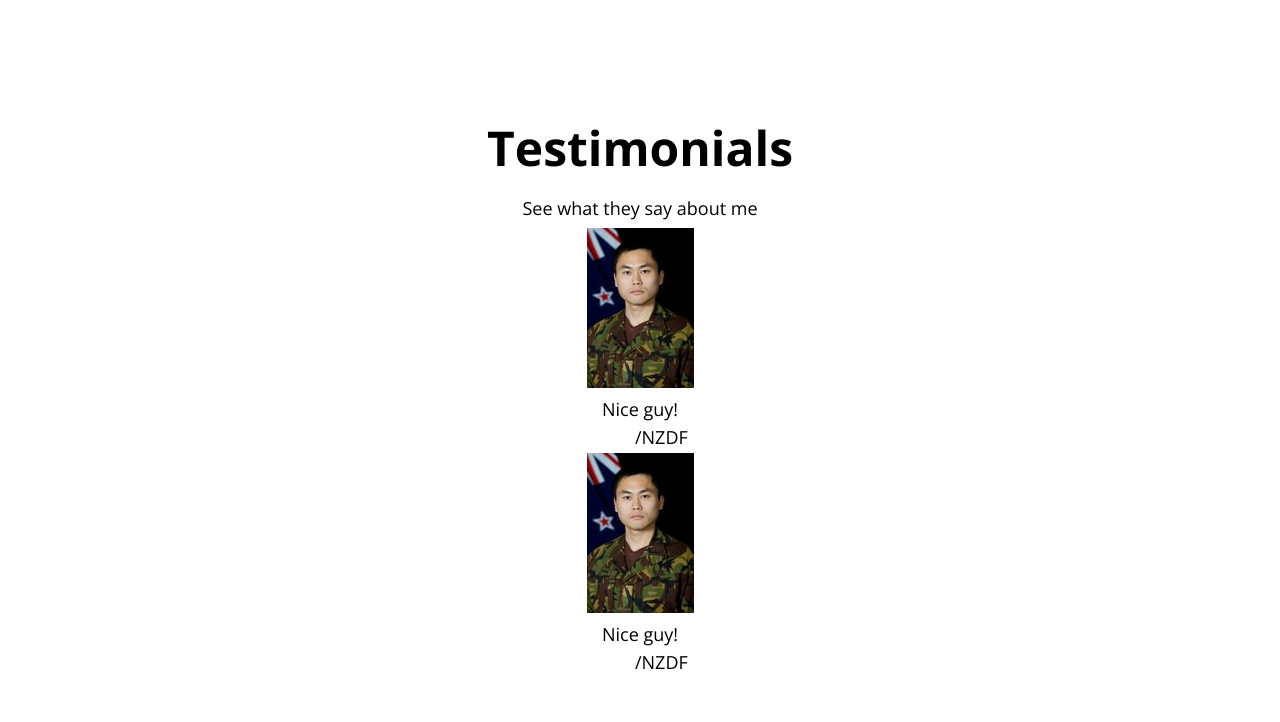
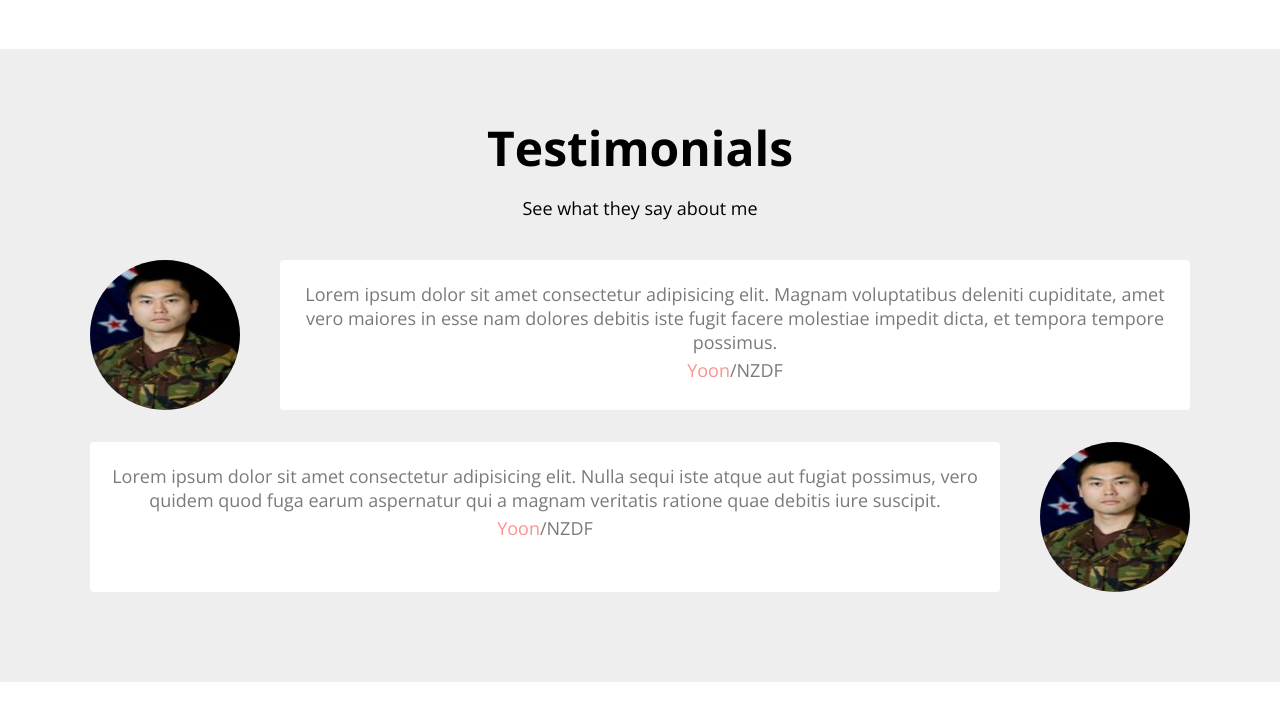
Before and after one commit to honeypotable/Portfolio, a plain HTML site: page index.html in a window 1280 px wide. Shown: the part 3058-3780 px from the top of the page. Drawn offline with nearby package versions, Linux system fonts and the light colour scheme.

Commit message:
CSS: Testimonials

```diff
--- a/index.html
+++ b/index.html
@@ -244,16 +244,16 @@
             <div class="testimonial">
                 <img src="imgs/testimonial/person.png" alt="Person" class="testimonial__avatar">
                 <div class="testimonial__speech-bubble">
-                    <p>Nice guy!</p>
+                    <p>Lorem ipsum dolor sit amet consectetur adipisicing elit. Magnam voluptatibus deleniti cupiditate, amet vero maiores in esse nam dolores debitis iste fugit facere molestiae impedit dicta, et tempora tempore possimus.</p>
                     <p class="name"><a href="">Yoon</a>/NZDF</p>
                 </div>
             </div>
             <div class="testimonial">
-                <img src="imgs/testimonial/person.png" alt="Person" class="testimonial__avatar">
                 <div class="testimonial__speech-bubble">
-                    <p>Nice guy!</p>
+                    <p>Lorem ipsum dolor sit amet consectetur adipisicing elit. Nulla sequi iste atque aut fugiat possimus, vero quidem quod fuga earum aspernatur qui a magnam veritatis ratione quae debitis iure suscipit.</p>
                     <p class="name"><a href="">Yoon</a>/NZDF</p>
                 </div>
+                <img src="imgs/testimonial/person.png" alt="Person" class="testimonial__avatar">
             </div>
         </div>
     </section>
--- a/style.css
+++ b/style.css
@@ -389,3 +389,46 @@ p {
   margin-top: 8px;
   background-color: var(--color-dark-white);
 }
+
+/* Testimonial */
+#testimonials{
+  background-color: var(--color-light-white);
+}
+
+.testimonials{
+  margin: 40px;
+}
+
+.testimonial {
+  display: flex;
+  margin: 32px 0;
+}
+
+.testimonial__avatar{
+  width: 150px;
+  height: 150px;
+  border-radius: 50%;
+  aspect-ratio: 1;
+}
+
+.testimonial__avatar:nth-child(odd){
+  margin-right: 40px;
+}
+
+.testimonial__avatar:nth-child(even){
+  margin-left: 40px;
+}
+
+.testimonial__speech-bubble{
+  padding: 18px;
+  background-color: var(--color-white);
+  border-radius: var(--size-border-radius);
+}
+
+.testimonial__speech-bubble p{
+  color: var(--color-light-grey);
+}
+
+.testimonial__speech-bubble a{
+  color: var(--color-pink);
+}
```
